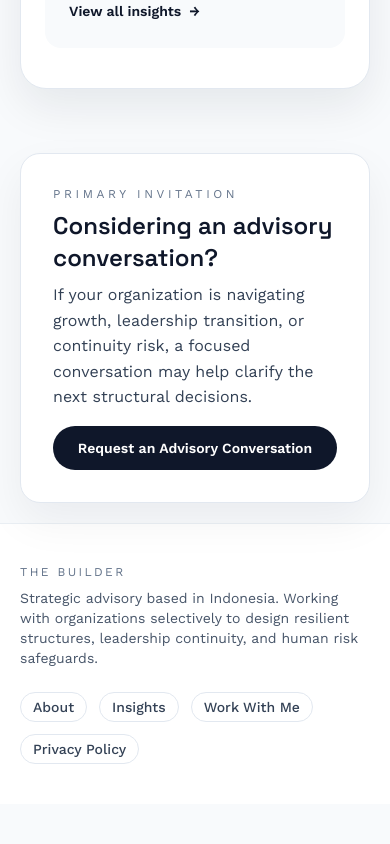
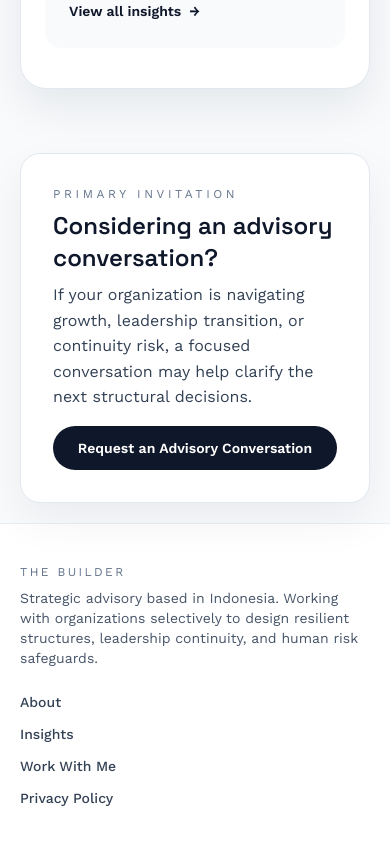
Before and after one commit to boypanjaitan16/thebuilder, a React (Vite) app: page / in a window 390 px wide. Shown: the part 4846-5690 px from the top of the page. Before the commit the page ends 5650 px from the top, so only its background shows below. Built offline with nearby package versions, Linux system fonts and the light colour scheme.

Commit message:
fix: refine footer

```diff
--- a/src/components/Header.tsx
+++ b/src/components/Header.tsx
@@ -98,7 +98,7 @@ export function Header() {
           </nav>
           <NavLink
             to="/apply"
-            className="inline-flex md:hidden items-center justify-center rounded-full bg-ink px-4 py-3 text-sm font-semibold text-white shadow-soft w-full"
+            className="inline-flex md:hidden items-center justify-center rounded-full border border-ink px-4 py-3 text-sm font-semibold text-ink shadow-soft w-full"
           >
             Apply
           </NavLink>
--- a/src/components/Layout.tsx
+++ b/src/components/Layout.tsx
@@ -36,12 +36,12 @@ export function Layout() {
               and human risk safeguards.
             </p>
           </div>
-          <div className="flex flex-wrap gap-3 text-sm font-medium text-slate-700">
+          <div className="flex flex-col md:flex-row md:flex-wrap gap-3 text-sm font-medium text-slate-700">
             {footerLinks.map((link) => (
               <NavLink
                 key={link.to}
                 to={link.to}
-                className="rounded-full border border-sand px-3 py-1 transition hover:border-ink hover:text-ink"
+                className="md:rounded-full md:border border-sand md:px-3 md:py-1 hover:border-ink hover:text-ink"
               >
                 {link.label}
               </NavLink>
```
